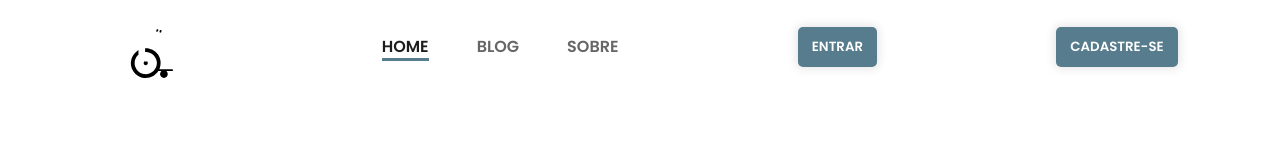
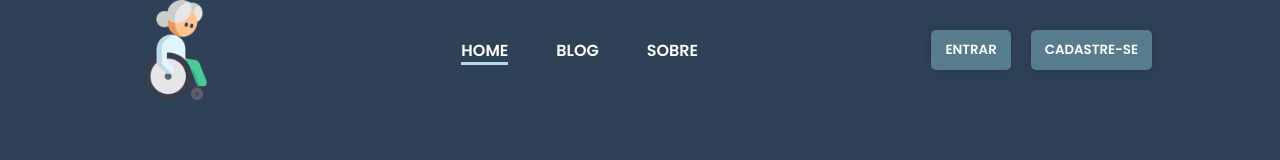
Before and after one commit to gp3each2025/ComViver-, a plain HTML site: page index.html in a window 1280 px wide. Drawn offline with Linux system fonts and the light colour scheme.

Commit message:
mexendo no menu

```diff
--- a/Src/styles/header.css
+++ b/Src/styles/header.css
@@ -1,34 +1,54 @@
 header {
     width: 100%;
-    padding: 15px 8%;
+    padding: 0;
+    margin: 0;
     position: sticky;
     top: 0;
     background-color: var(--color-primary-1);
     z-index: 3;
 }
 
+img {
+
+}
+
 #navbar {
     width: 100%;
     display: flex;
+    padding: 0 10%;
     align-items: center;
     justify-content: space-between;
+    background-color: var(--color-primary-4);
 }
 
 #nav_list {
     display: flex;
     list-style: none;
     gap: 48px;
+    justify-content: space-between;
 }
 
 .nav-item a {
     text-decoration: none;
-    color: #1d1d1dad;
+    color: #ffffff;
+    font-weight: 600;
+}
+
+#nav-item a {
+    text-decoration: none;
+    color: #ffffff;
     font-weight: 600;
 }
 
 .nav-item.active a {
-    color: var(--color-neutral-0);
-    border-bottom: 3px solid var(--color-primary-3);
+    color: var(--color-neutral-2);
+    border-bottom: 3px solid var(--color-primary-2);
+}
+
+.btns {
+    display: flex;
+    justify-content: space-between;
+    gap: 20px;
 }
 
 #mobile_btn {
--- a/Src/styles/styles.css
+++ b/Src/styles/styles.css
@@ -5,6 +5,8 @@
     --color-primary-1: #ffffff;
     --color-primary-2: #b4daec;
     --color-primary-3: #567C8D;
+    --color-primary-4: #2F4156;
+
 
     --color-neutral-0: #1d1d1d;
 }
@@ -18,6 +20,10 @@
     box-sizing: border-box;
 }
 
+body {
+    background-color: var(--color-primary-4);
+}
+
 html {
     scroll-behavior: smooth;
 }
@@ -25,7 +31,6 @@ html {
 section {
     padding: 28px 8%;
 }
-
 
 .btn-default {
     border: none;
--- a/index.html
+++ b/index.html
@@ -11,10 +11,10 @@
 <body>
     <header>
         <nav id="navbar">
-            <img src="Imagens/elderly.svg" alt="Idosa cadeirante" id="nav_logo" width="100" height="63">
+            <img src="Imagens/logo.png" alt="Idosa cadeirante" id="nav_logo" width="100" height="100">
 
             <ul id="nav_list">
-                <li class="nav-item active">
+                <li id="nav-item" class="nav-item active" id="nav-item">
                     <a href="#home">HOME</a>
                 </li>
                 <li class="nav-item">
@@ -24,11 +24,7 @@
                     <a href="sobre.html">SOBRE</a>
                 </li>
             </ul>
-
-            <button id="mobile_btn">
-                <i class="fa-solid fa-bars"></i>
-            </button>
-
+            <div class="btns">
                 <button class="btn-default">
                     <a href="entrar.html">ENTRAR</a>
                 </button>
@@ -36,6 +32,7 @@
                 <button class="btn-default">
                     <a href="cadastro.html">CADASTRE-SE</a>
                 </button>
+            </div>
         </nav>
 
         <div id="mobile_menu">
```
Also changed, not shown: Imagens/logo.png (added). Lines whose indentation alone changed are shown as unchanged.
